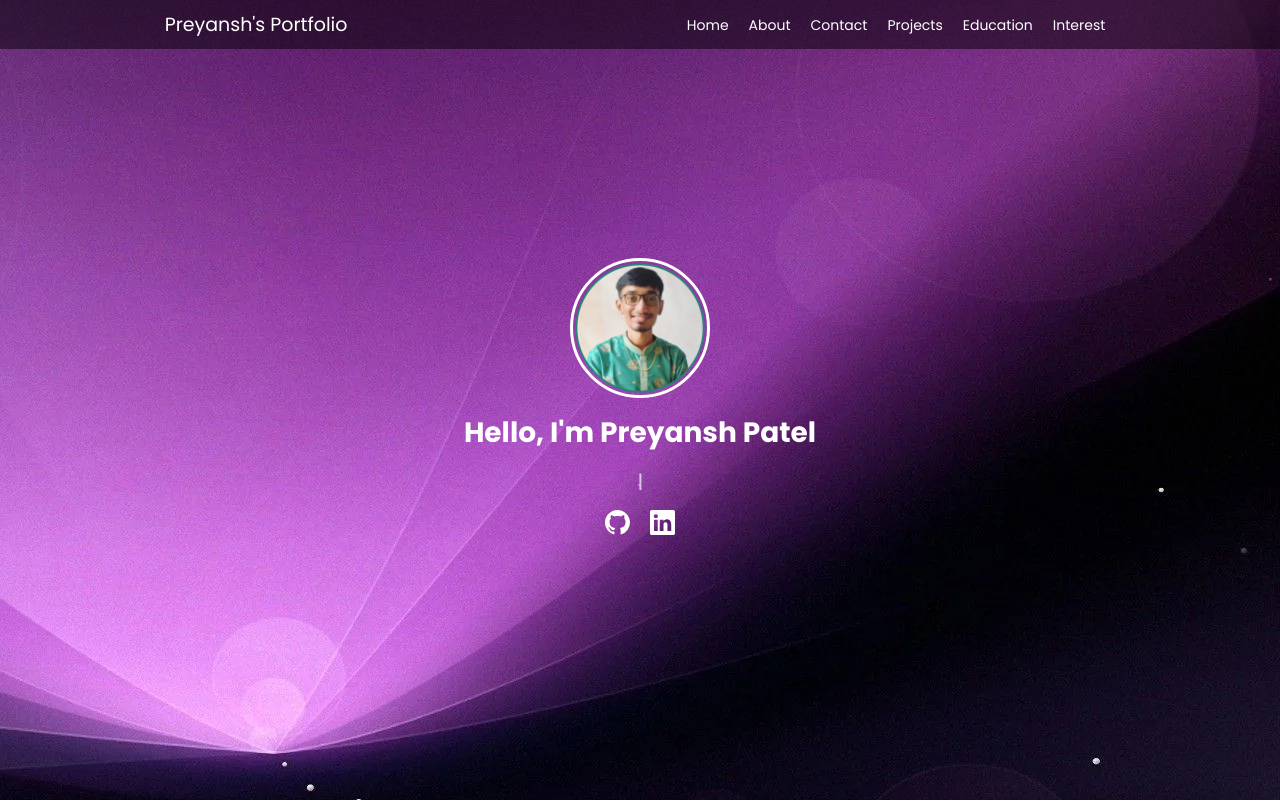
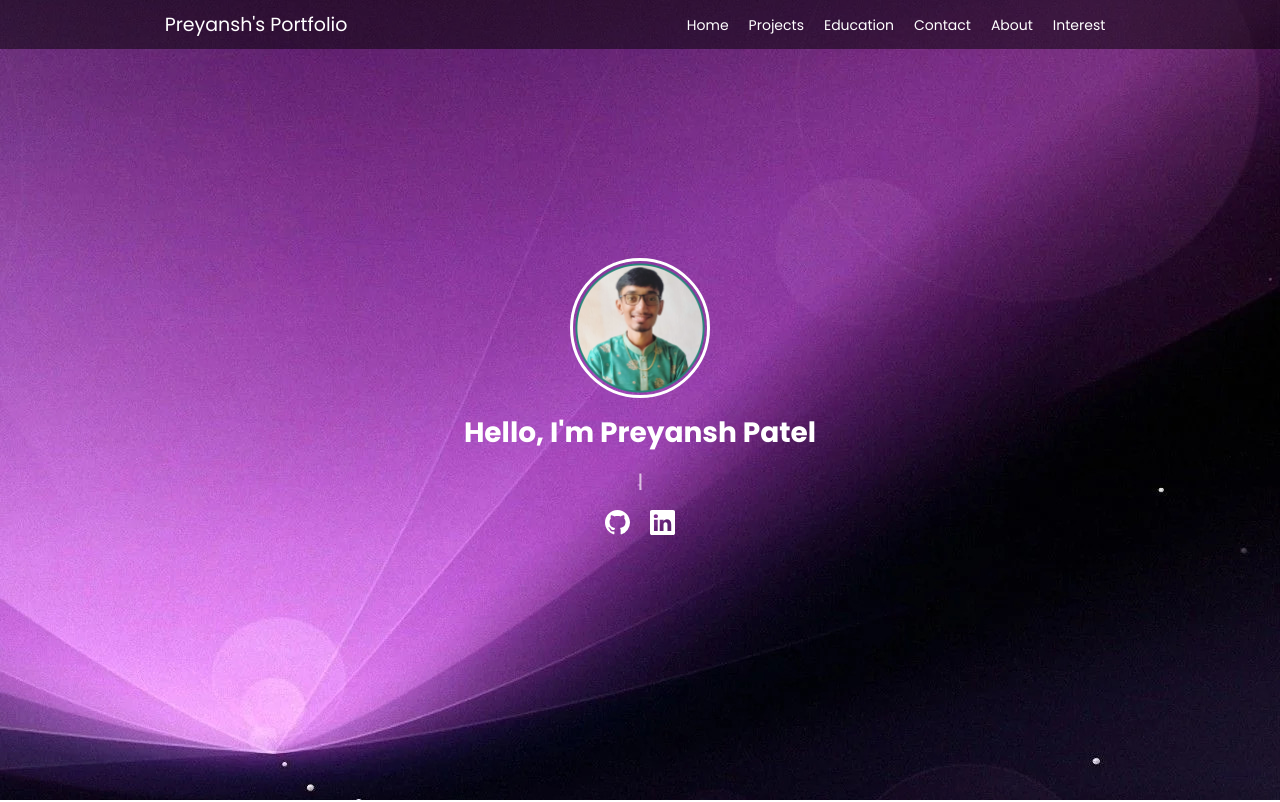
Before and after one commit to PatelPreyansh30/preyansh-website, a Next.js app: page / in a window 1280 px wide. Shown: the top 802 px of the page. Built offline with nearby package versions, Linux system fonts and the light colour scheme.

Commit message:
minor changes

```diff
--- a/appData/data.ts
+++ b/appData/data.ts
@@ -1,6 +1,3 @@
-import { ReactNode } from "react";
-import { FaMagic } from "react-icons/fa";
-
 export const firstIntroHeadings = [
   "ReactJs Developer",
   "Python Developer",
@@ -11,10 +8,10 @@ export const firstIntroHeadings = [
 
 export const items = [
   { label: "Home", link: "#" },
-  { label: "About", link: "#about" },
-  { label: "Contact", link: "#contact" },
   { label: "Projects", link: "#projects" },
   { label: "Education", link: "#education" },
+  { label: "Contact", link: "#contact" },
+  { label: "About", link: "#about" },
   { label: "Interest", link: "#interest" },
   // { label: "Certificates", link: "#certificates" },
 ];
--- a/styles/globals.css
+++ b/styles/globals.css
@@ -28,8 +28,8 @@ a {
 }
 
 ::selection {
-  background-color: white;
   color: rgb(173, 22, 173);
+  background-color: rgb(241, 241, 241);
 }
 
 ::-webkit-scrollbar {
```
